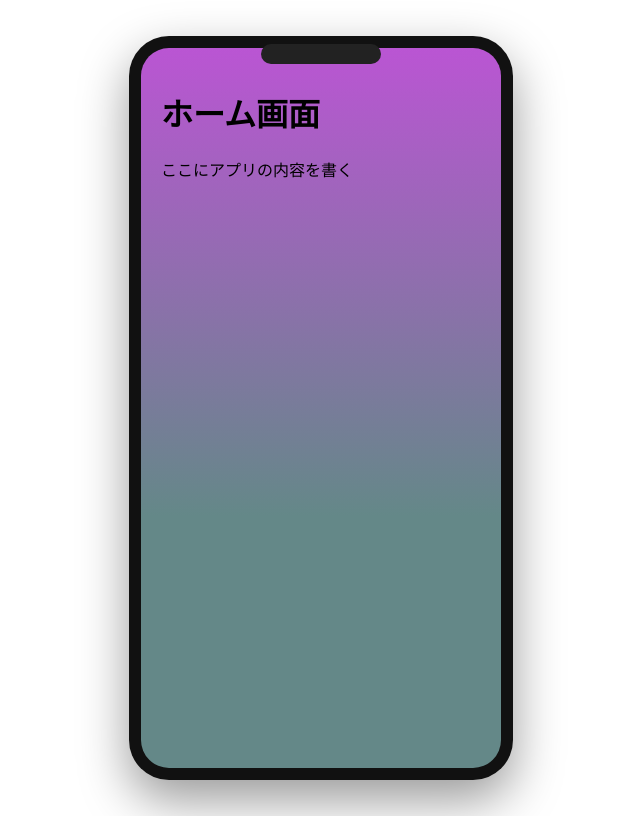
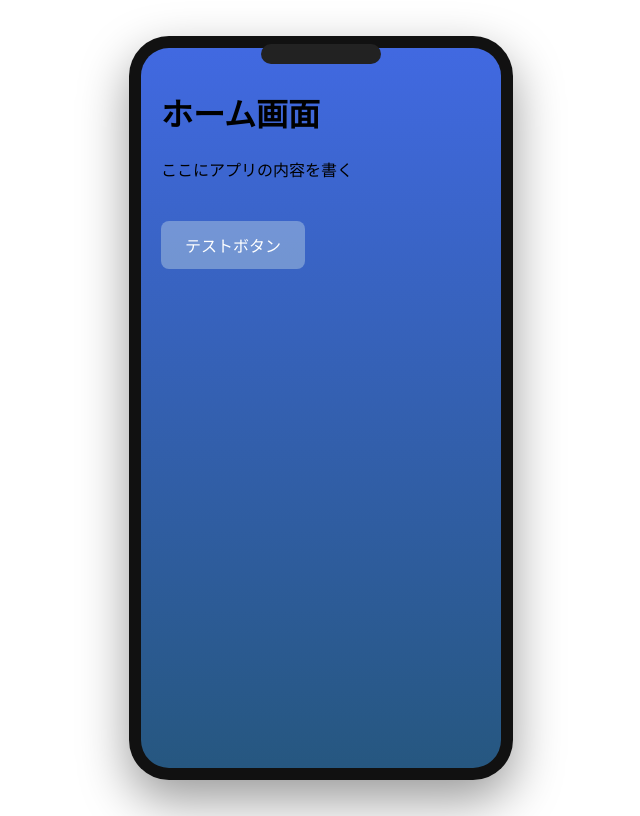
Before and after one commit to ochimasato0186/P.P_front, a Next.js app: page /home in a window 1280 px wide. Shown: the whole page, without its empty margins (319-959 px from the left). Built offline with nearby package versions, Linux system fonts and the light colour scheme.

Commit message:
ボタンを時間によって色を変更

```diff
--- a/app/answer/page.tsx
+++ b/app/answer/page.tsx
@@ -2,7 +2,7 @@
 export default function HomePage() {
   return (
     <main style={{ padding: 20 }}>
-      <h1>ホーム画面</h1>
+      <h1>回答画面</h1>
       <p>ここにアプリの内容を書く</p>
     </main>
   );
--- a/app/date/page.tsx
+++ b/app/date/page.tsx
@@ -2,7 +2,7 @@
 export default function HomePage() {
   return (
     <main style={{ padding: 20 }}>
-      <h1>ホーム画面</h1>
+      <h1>結果画面</h1>
       <p>ここにアプリの内容を書く</p>
     </main>
   );
--- a/app/home/layout.tsx
+++ b/app/home/layout.tsx
@@ -1,7 +1,7 @@
 
 import PhoneFrame from "@/components/PhoneFrame";
 
-const visible = true; // ここをfalseにすると非表示
+const visible = true; // trueで表示、falseで非表示
 export default function Layout({ children }: { children: React.ReactNode }) {
   return <PhoneFrame visible={visible}>{children}</PhoneFrame>;
 }
--- a/app/home/page.tsx
+++ b/app/home/page.tsx
@@ -1,9 +1,14 @@
 // app/home/page.tsx
+"use client";
+import TimeButton from "../../components/TimeButton";
+
 export default function HomePage() {
+  const hour = new Date().getHours();
   return (
     <main style={{ padding: 20 }}>
       <h1>ホーム画面</h1>
       <p>ここにアプリの内容を書く</p>
+      <TimeButton label="テストボタン" hour={hour} />
     </main>
   );
 }
--- a/app/mypage/page.tsx
+++ b/app/mypage/page.tsx
@@ -2,7 +2,7 @@
 export default function HomePage() {
   return (
     <main style={{ padding: 20 }}>
-      <h1>ホーム画面</h1>
+      <h1>マイページ画面</h1>
       <p>ここにアプリの内容を書く</p>
     </main>
   );
--- a/app/quiz/page.tsx
+++ b/app/quiz/page.tsx
@@ -2,7 +2,7 @@
 export default function HomePage() {
   return (
     <main style={{ padding: 20 }}>
-      <h1>ホーム画面</h1>
+      <h1>問題画面</h1>
       <p>ここにアプリの内容を書く</p>
     </main>
   );
--- a/components/PhoneFrame.tsx
+++ b/components/PhoneFrame.tsx
@@ -1,7 +1,10 @@
 "use client";
 import { useEffect, useState } from "react";
 type Props = {
-  children: React.ReactNode;
+  /**
+   * 通常のchildren、またはrender propsとして(bgColor: string, hour: number)を受け取る関数
+   */
+  children: React.ReactNode | ((bgColor: string, hour: number) => React.ReactNode);
   visible?: boolean;
 };
 
@@ -12,7 +15,7 @@ function getBackgroundColor(hour: number) {
     }
     // 10:00~16:00はグラデーション
     if (hour >= 10 && hour < 16) {
-        return "linear-gradient(180deg, #4169e1 0%, #265780 100%)";
+        return "linear-gradient(180deg, #1e90ff 0%, #78CEF0 70%)";
     }
     // 16:00~18:00はグラデーション
     if (hour >= 16 && hour < 18) {
@@ -26,22 +29,48 @@ function getBackgroundColor(hour: number) {
     if (hour >= 19 && hour < 21) {
         return "linear-gradient(180deg, #BA55D3 0%, #F4A460 25%, #648888 65%)";
     }
-    return "linear-gradient(180deg, #BA55D3 0%, #648888 65%)";// 21:00~5:00
+    return "linear-gradient(180deg,  #4169e1 0%, #265780 100%)";// 21:00~5:00
 }
 
 export default function PhoneFrame({ children, visible = true }: Props) {
   const [bgColor, setBgColor] = useState(getBackgroundColor(new Date().getHours()));
+  const [hour, setHour] = useState(new Date().getHours());
 
   useEffect(() => {
     const timer = setInterval(() => {
-      setBgColor(getBackgroundColor(new Date().getHours()));
+      const nowHour = new Date().getHours();
+      setBgColor(getBackgroundColor(nowHour));
+      setHour(nowHour);
     }, 60 * 1000);
     return () => clearInterval(timer);
   }, []);
 
-  if (!visible) return null;
+  if (!visible) {
+    // フレームなし、背景グラデーションのみ適用
+    const isGradient = bgColor.startsWith("linear-gradient");
+    const content = typeof children === "function"
+      ? (children as (bg: string, hour: number) => React.ReactNode)(bgColor, hour)
+      : children;
+    return (
+      <div
+        style={{
+          minHeight: "100vh",
+          width: "100vw",
+          display: "flex",
+          justifyContent: "center",
+          alignItems: "center",
+          background: isGradient ? undefined : bgColor,
+          backgroundImage: isGradient ? bgColor : undefined,
+        }}
+      >
+        {content}
+      </div>
+    );
+  }
   // グラデーションの場合はbackgroundImageで指定
   const isGradient = bgColor.startsWith("linear-gradient");
+  // childrenが関数ならrender propsとして呼び出す
+  const content = typeof children === "function" ? (children as (bg: string, hour: number) => React.ReactNode)(bgColor, hour) : children;
   return (
     <div style={styles.wrapper}>
       <div style={styles.frame}>
@@ -53,7 +82,7 @@ export default function PhoneFrame({ children, visible = true }: Props) {
             backgroundImage: isGradient ? bgColor : undefined,
           }}
         >
-            {children}
+          {content}
         </div>
       </div>
     </div>
--- /dev/null
+++ b/components/TimeButton.tsx
@@ -0,0 +1,49 @@
+"use client";
+
+import React from "react";
+
+/**
+ * 時間帯によって色が変わるボタン
+ * @param props.label ボタンのテキスト
+ * @param props.onClick クリック時の処理
+ * @param props.style 追加スタイル
+ */
+export function getButtonColor(hour: number) {
+  if (hour >= 5 && hour < 10) return "#AFEEEE50";
+  if (hour >= 10 && hour < 16) return "#FFFFFF75";
+  if (hour >= 16 && hour < 18) return "#FFFFFF50";
+  if (hour >= 18 && hour < 19) return "#FDF5E650";
+  if (hour >= 19 && hour < 21) return "#FFD70050";
+  return "#F0FFF050";
+}
+
+export type TimeButtonProps = {
+  label: string;
+  onClick?: () => void;
+  hour: number;
+  style?: React.CSSProperties;
+};
+
+export default function TimeButton({ label, onClick, hour, style }: TimeButtonProps) {
+  // 5:00~10:00だけ白いボーダー
+  const isMorning = hour >= 5 && hour < 10;
+  return (
+    <button
+      onClick={onClick}
+      style={{
+        background: getButtonColor(hour),
+        color: "#fff",
+        borderRadius: 8,
+        padding: "12px 24px",
+        fontSize: 16,
+        marginTop: 24,
+        cursor: "pointer",
+        transition: "background 0.3s, border 0.3s",
+        ...style,
+        border: isMorning ? "2px solid #fff" : "none", // 最後に指定して上書き
+      }}
+    >
+      {label}
+    </button>
+  );
+}
```
Lines whose indentation alone changed are shown as unchanged.
